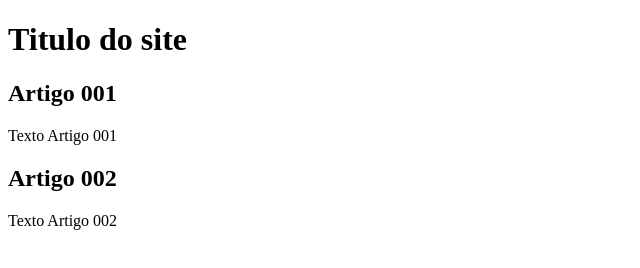
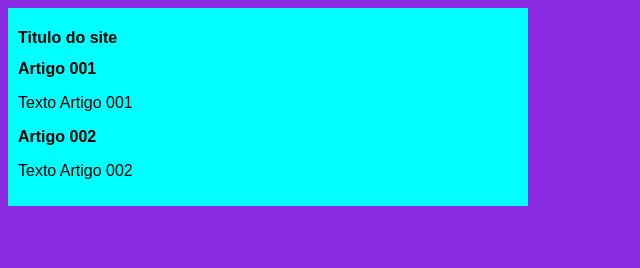
Before and after one commit to keilamarsilva/projeto-site, a plain HTML site: page index.html in a window 1280 px wide. Shown: the whole page, without its empty margins (0-640 px from the left). Drawn offline with Linux system fonts and the light colour scheme.

Commit message:
iniciei o desing

```diff
--- a/index.html
+++ b/index.html
@@ -5,6 +5,7 @@
     <meta http-equiv="X-UA-Compatible" content="IE=edge">
     <meta name="viewport" content="width=device-width, initial-scale=1.0">
     <title>titulo do site</title>
+   <link rel="stylesheet" href="style.css">
 </head>
 <body>
     <main>
--- /dev/null
+++ b/style.css
@@ -0,0 +1,13 @@
+*{
+    font-family: Arial, Helvetica, sans-serif;
+    font-size: 16px;
+}
+body {
+    background-color: blueviolet;
+}
+main{
+    background-color: aqua;
+    width: 500px;
+    padding: 10px;
+    box-shadow: 3px 3px 5px rgba(red, green, blue, alpha);
+}
```
